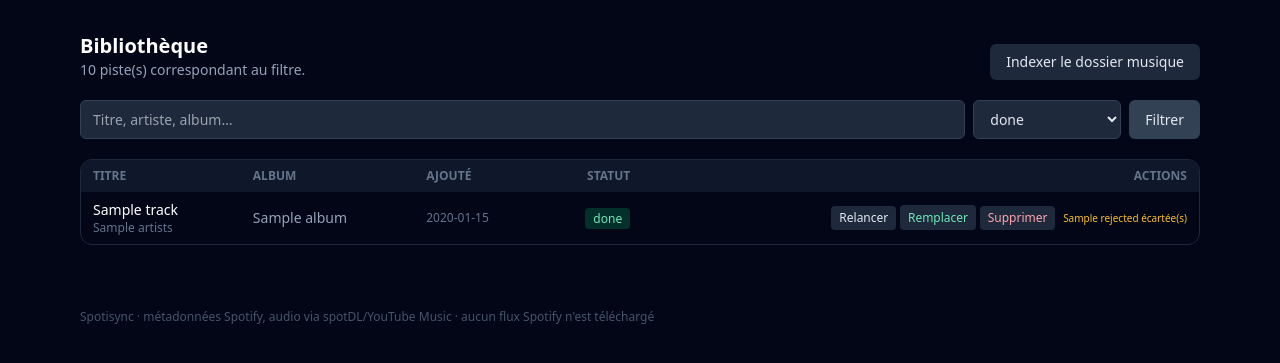
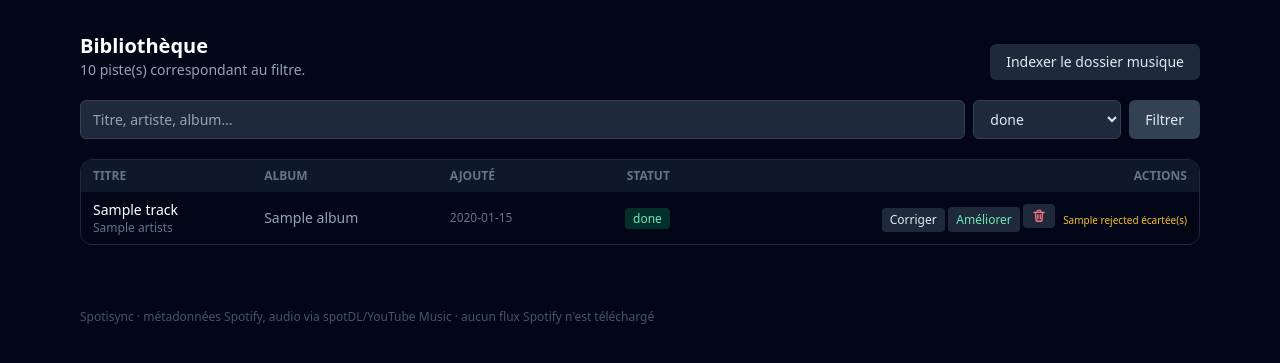
Before and after one commit to guillian77/spotisync-, a FastAPI app: template app/templates/library.html in a window 1280 px wide. Shown: the part 57-420 px from the top of the page. Run offline with FastAPI, Linux system fonts and the light colour scheme; the template is opened without the code that fills it: most values are stand-ins (such as "Sample title", 1, 10 or a date in 2020); parts of the project's set-up code (start-up, migrations or seed data) failed here and were passed over; some libraries are stand-ins or nearby versions.

Commit message:
v0.10.3 : libellés des actions de la bibliothèque
- « Relancer » -> « Corriger », « Remplacer » -> « Améliorer », « Supprimer » -> icône corbeille rouge
- infobulles explicites : Corriger = retenter une autre source (les vidéos écartées sont ignorées),
  Améliorer = choisir soi-même la vidéo
- page de remplacement alignée : « Améliorer un fichier existant » / « Utiliser cette vidéo »
- tests de rendu à jour (nouveaux libellés + aria-label de l'icône) ; 47 verts

```diff
--- a/app/config.py
+++ b/app/config.py
@@ -8,7 +8,7 @@ def _env(key: str, default: str = "") -> str:
 
 
 APP_NAME = "Spotisync"
-VERSION = "0.10.2"
+VERSION = "0.10.3"
 
 CONFIG_DIR = Path(_env("SPOTISYNC_CONFIG", "/config"))
 DEFAULT_MUSIC_DIR = _env("SPOTISYNC_MUSIC", "/music")
--- a/app/templates/library.html
+++ b/app/templates/library.html
@@ -71,20 +71,27 @@
         <td class="px-3 py-2 text-right whitespace-nowrap">
           {% if t.status == 'done' %}
           <form method="post" action="/library/{{ t.id }}/redownload" class="inline"
-                onsubmit="return confirm('Relancer le téléchargement de « {{ t.title|e }} » ? L\'ancien fichier part en quarantaine.')">
+                onsubmit="return confirm('Corriger « {{ t.title|e }} » ? L\'app retente une autre source, l\'ancien fichier part en quarantaine.')">
             <button class="text-xs rounded px-2 py-1 bg-slate-800 hover:bg-slate-700 text-slate-200"
-                    title="Relancer le téléchargement{% if t.rejected %} ({{ t.rejected }} vidéo(s) déjà écartée(s)){% endif %}">
-              Relancer
+                    title="Retenter avec une autre source{% if t.rejected %} — {{ t.rejected }} vidéo(s) déjà écartée(s){% endif %}">
+              Corriger
             </button>
           </form>
           {% endif %}
           <a href="/search?track={{ t.id }}"
              class="text-xs rounded px-2 py-1 bg-slate-800 hover:bg-slate-700 text-emerald-300"
-             title="Remplacer par une vidéo YouTube précise">Remplacer</a>
+             title="Choisir soi-même la vidéo YouTube (qualité ou version)">Améliorer</a>
           <form method="post" action="/library/{{ t.id }}/delete" class="inline"
-                onsubmit="return confirm('Supprimer « {{ t.title|e }} » de la bibliothèque ? Le fichier part en quarantaine, rien n\'est effacé définitivement.')">
-            <button class="text-xs rounded px-2 py-1 bg-slate-800 hover:bg-rose-900/60 text-rose-300"
-                    title="Retirer de la bibliothèque (fichier en quarantaine)">Supprimer</button>
+                onsubmit="return confirm('Retirer « {{ t.title|e }} » de la bibliothèque ? Le fichier part en quarantaine, rien n\'est effacé définitivement.')">
+            <button class="rounded px-2 py-1 bg-slate-800 hover:bg-rose-900/70 text-rose-400 hover:text-rose-300"
+                    title="Supprimer de la bibliothèque (fichier en quarantaine)" aria-label="Supprimer">
+              <svg class="w-4 h-4" viewBox="0 0 20 20" fill="none" stroke="currentColor" stroke-width="1.7"
+                   stroke-linecap="round" stroke-linejoin="round" aria-hidden="true">
+                <path d="M3.5 5.5h13"/><path d="M8 5.5V3.8c0-.4.3-.8.8-.8h2.4c.5 0 .8.4.8.8v1.7"/>
+                <path d="M5.5 5.5l.8 10c0 .6.5 1 1.1 1h5.2c.6 0 1.1-.4 1.1-1l.8-10"/>
+                <path d="M8.5 8.5v5"/><path d="M11.5 8.5v5"/>
+              </svg>
+            </button>
           </form>
           {% if t.rejected %}<span class="text-[10px] text-amber-400 ml-1">{{ t.rejected }} écartée(s)</span>{% endif %}
         </td>
--- a/app/templates/search.html
+++ b/app/templates/search.html
@@ -34,7 +34,7 @@
   {% elif result.kind == 'replace' and result.replace_track %}
   {% set t = result.replace_track %}
   <div class="rounded-xl border border-amber-800 bg-amber-950/20 p-4">
-    <div class="text-sm text-white mb-1">Remplacer un fichier existant</div>
+    <div class="text-sm text-white mb-1">Améliorer un fichier existant</div>
     <div class="text-xs text-slate-400 mb-3">
       {{ t.artists }} — {{ t.title }}{% if t.album %} · {{ t.album }}{% endif %}<br>
       L'ancien fichier part en quarantaine, les tags Spotify de la piste sont conservés.
@@ -46,12 +46,12 @@
                class="mt-1 w-full rounded-md bg-slate-800 border border-slate-700 px-3 py-2 text-sm font-mono">
       </label>
       <button class="rounded-md bg-emerald-600 hover:bg-emerald-500 text-white text-sm px-4 py-2">
-        Remplacer par cette vidéo
+        Utiliser cette vidéo
       </button>
     </form>
     <form method="post" action="/library/{{ t.id }}/redownload" class="mt-3">
       <button class="text-xs rounded px-3 py-1.5 bg-slate-800 hover:bg-slate-700 text-slate-300">
-        Ou simplement relancer la recherche (les vidéos déjà écartées sont ignorées)
+        Ou laisser l'app corriger seule (autre source, vidéos déjà écartées ignorées)
       </button>
     </form>
   </div>
```
Also changed, not shown: tests/test_routes.py (+3 -2 lines), README.md.
